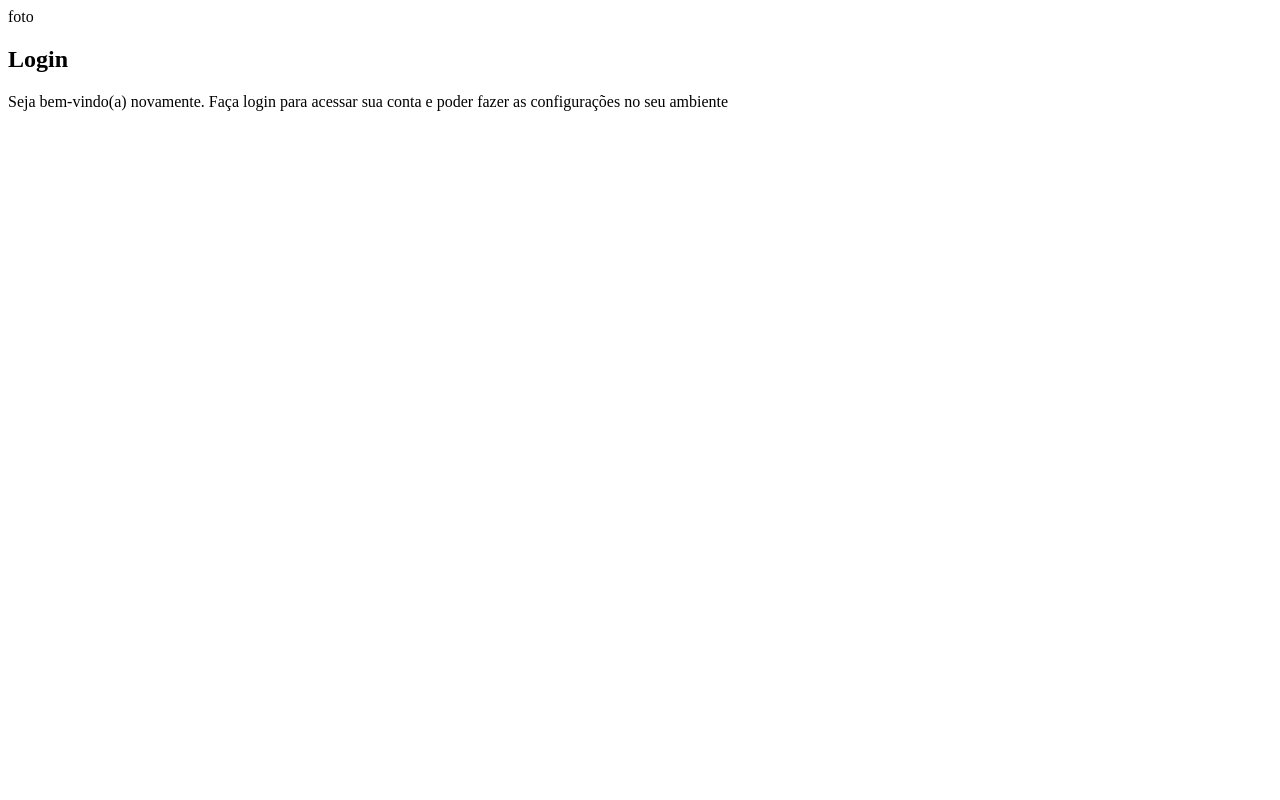
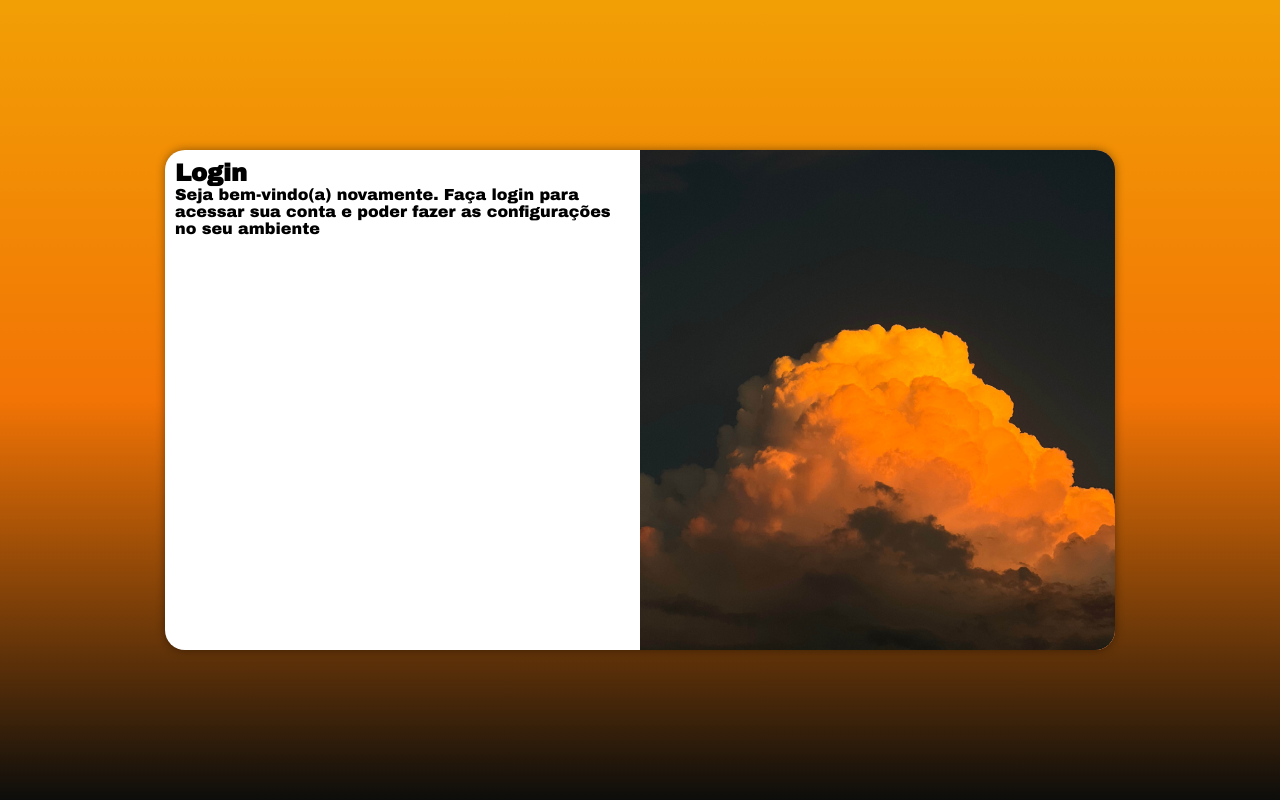
Before and after one commit to oliveiragabryel/projeto-login, a plain HTML site: page index.html in a window 1280 px wide. Drawn offline with Linux system fonts and the light colour scheme.

Commit message:
Configurações
Adicionei uma fonte, configurações css, e media queries para outras telas, e fiz a correção do arquivo imagem

```diff
--- /dev/null
+++ b/estilos/media-query.css
@@ -0,0 +1,56 @@
+@charset "UTF-8";
+
+/* Typical Device Breakpoints
+
+Pequenas Telas: até 600px
+Celular: de 600px até 768px
+Tablet: 768px até 992px
+Desktop: 992px até 1200px
+Grandes telas: acima de 1200px
+
+*/
+
+
+@media screen and (min-width: 768px) and (max-width: 992px) {
+    body {
+        background-image: linear-gradient(to top, #0D0D0B, #F27405, #F29F05);
+    }
+
+    section#login {
+        width: 80vw;
+    }
+
+    section#login > div#imagem {
+        float: right;
+        width: 30%;
+        height: 100%;
+    }
+
+    section#login > div#formulario {
+        float: right;
+        width: 70%;
+    }
+}
+
+
+
+@media screen and (min-width: 992px) {
+    body{
+        background-image: linear-gradient(to top, #0D0D0B, #F27405, #F29F05);
+    }
+
+    section#login {
+        width: 950px;
+    }
+
+    section#login > div#imagem {
+        float: right;
+        width: 50%;
+        height: 100%;
+    }
+
+    section#login > div#formulario {
+        float: right;
+        width: 50%;
+    }
+}
--- a/estilos/style.css
+++ b/estilos/style.css
@@ -6,6 +6,62 @@
 #F27405
 #F25C05
 #0D0D0B
-#20201E
 
 */
+
+.archivo-black-regular {
+  font-family: "Archivo Black", sans-serif;
+  font-weight: 400;
+  font-style: normal;
+}
+
+
+*{
+    font-family: "Archivo Black", sans-serif;
+    padding: 0px;
+    margin: 0px;
+    box-sizing: border-box;
+}
+
+body, html {
+    background-color: #f25c05;
+    height: 100vh;
+    width: 100vw;
+}
+
+main {
+    position: relative;
+    height: 100vh;
+    width: 100vw;
+}
+
+section#login {
+    position: absolute;
+    top: 50%;
+    left: 50%;
+    transform: translate(-50%, -50%);
+    overflow: hidden;
+
+    background-color: white;
+    width: 300px;
+    height: 500px;
+    border-radius: 20px;
+    box-shadow: 0px 0px 10px rgba(0, 0, 0, 0.418);
+
+    transition: width .3s, height .3s;
+    transition-timing-function: ease;
+}
+
+section#login > div#imagem {
+    display: block;
+    background: #F25C05 url(../imagens/img.jpg);
+    background-size: cover;
+    background-position: center;
+    height: 200px;
+}
+
+section#login > div#formulario {
+    display: block;
+    padding: 10px;
+
+}
--- a/index.html
+++ b/index.html
@@ -5,12 +5,17 @@
     <meta name="viewport" content="width=device-width, initial-scale=1.0">
     <title>Login</title>
     <link rel="stylesheet" href="estilos/style.css">
+    <link rel="stylesheet" href="estilos/media-query.css">
+    <link rel="preconnect" href="https://fonts.googleapis.com">
+    <link rel="preconnect" href="https://fonts.gstatic.com" crossorigin>
+    <link href="https://fonts.googleapis.com/css2?family=Archivo+Black&display=swap" rel="stylesheet">
+
 </head>
 <body>
     <main>
         <section id="login">
             <div id="imagem">
-                foto
+                <!-- Imagem Css-->
             </div>
             <div id="formulario">
                 <h1>Login</h1>
```
Also changed, not shown: imagens/img.jpg (renamed from imagens/img.jpg.jpg).
